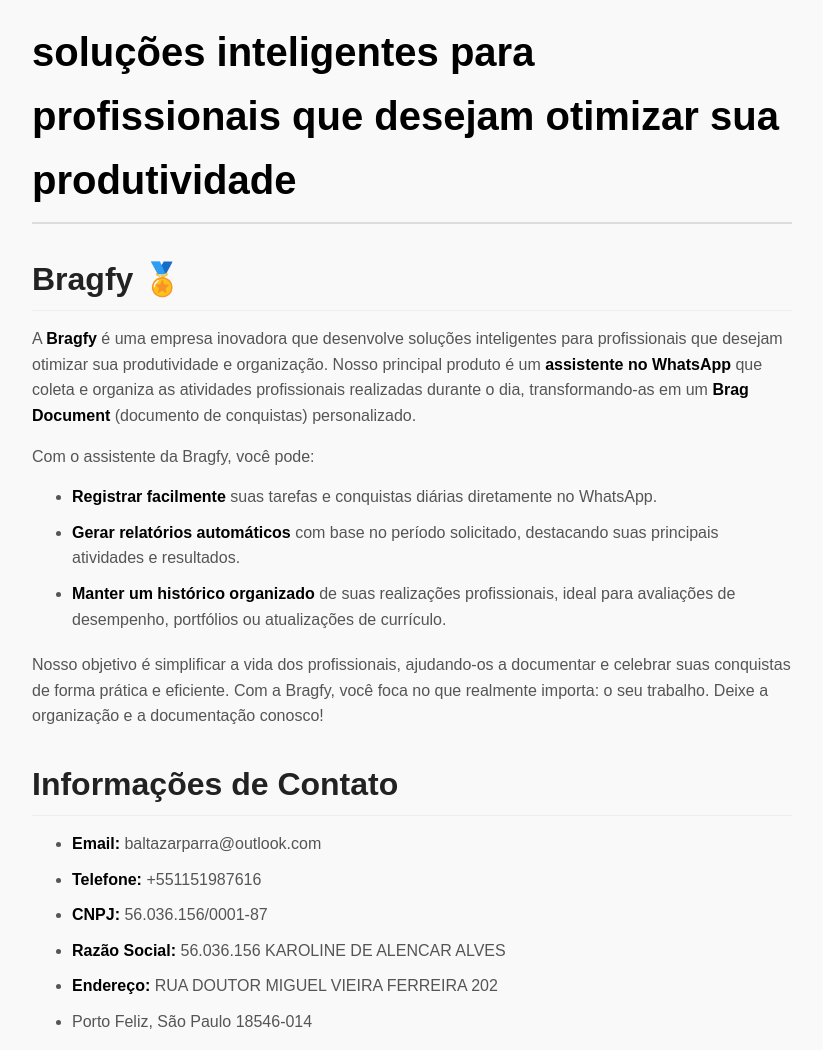
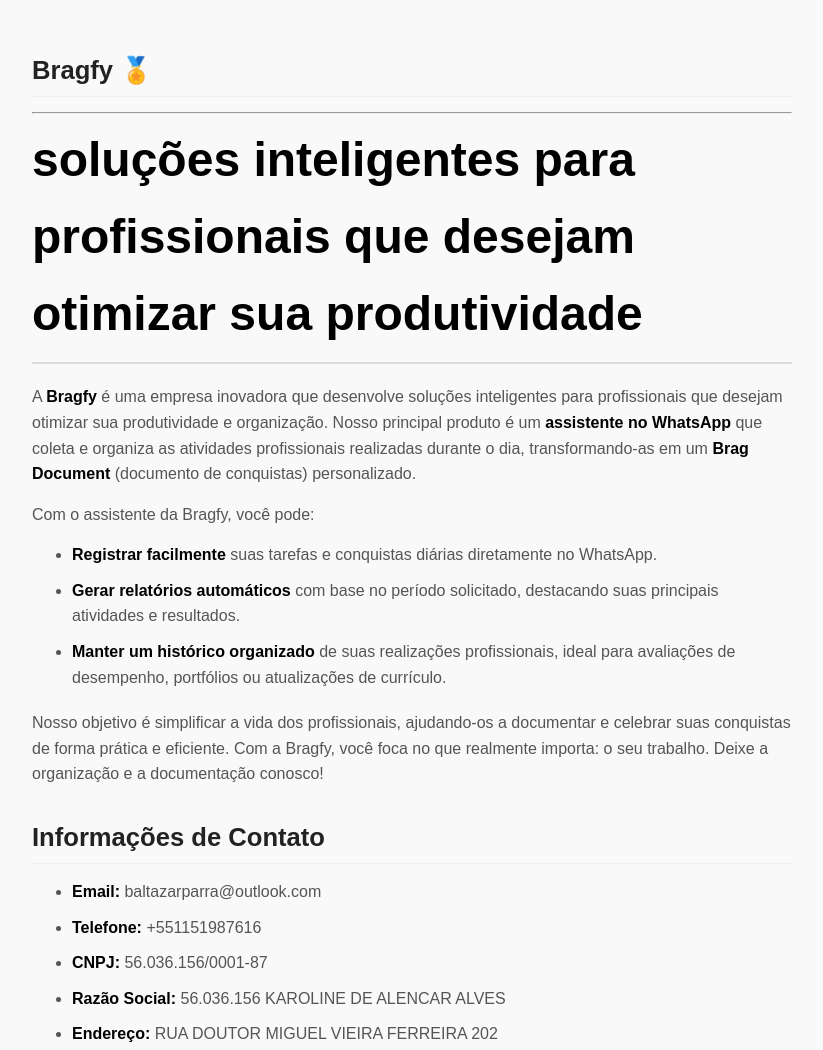
Before and after one commit to baltazarparra/bragfy, a plain HTML site: page index.html in a window 1280 px wide. Shown: the top 1050 px of the page, without its empty margins (228-1051 px from the left). Drawn offline with Linux system fonts and the light colour scheme.

Commit message:
add style

```diff
--- a/index.html
+++ b/index.html
@@ -15,12 +15,13 @@
     />
   </head>
   <body>
+    <h2>Bragfy 🏅</h2>
+    <hr />
     <h1>
       soluções inteligentes para profissionais que desejam otimizar sua
       produtividade
     </h1>
 
-    <h2>Bragfy 🏅</h2>
     <p>
       A <strong>Bragfy</strong> é uma empresa inovadora que desenvolve soluções
       inteligentes para profissionais que desejam otimizar sua produtividade e
--- a/style.css
+++ b/style.css
@@ -26,7 +26,7 @@
 
 /* Títulos */
 h1 {
-    font-size: 2.5em;
+    font-size: 3em;
     margin-bottom: 20px;
     color: #000;
     border-bottom: 2px solid #ddd;
@@ -34,7 +34,7 @@
 }
 
 h2 {
-    font-size: 2em;
+    font-size: 1.6em;
     margin-top: 30px;
     margin-bottom: 15px;
     color: #222;
```
